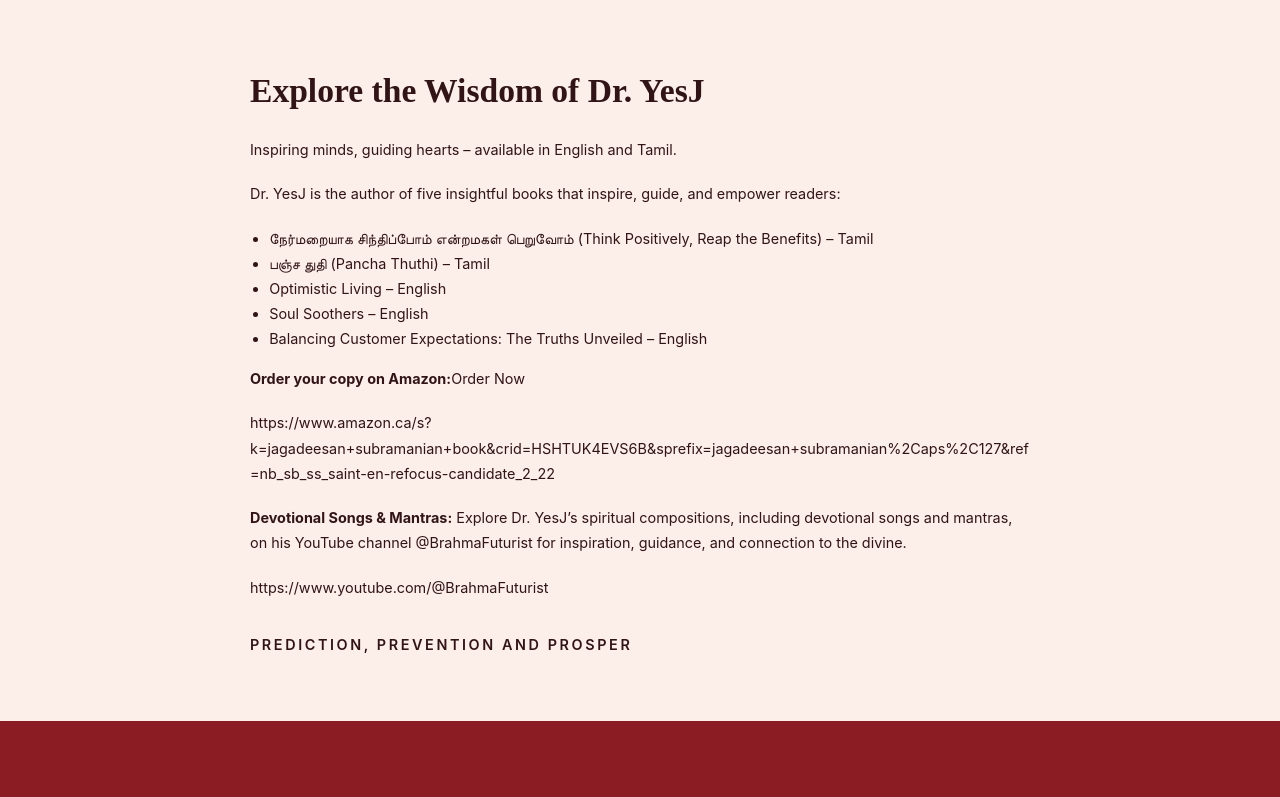
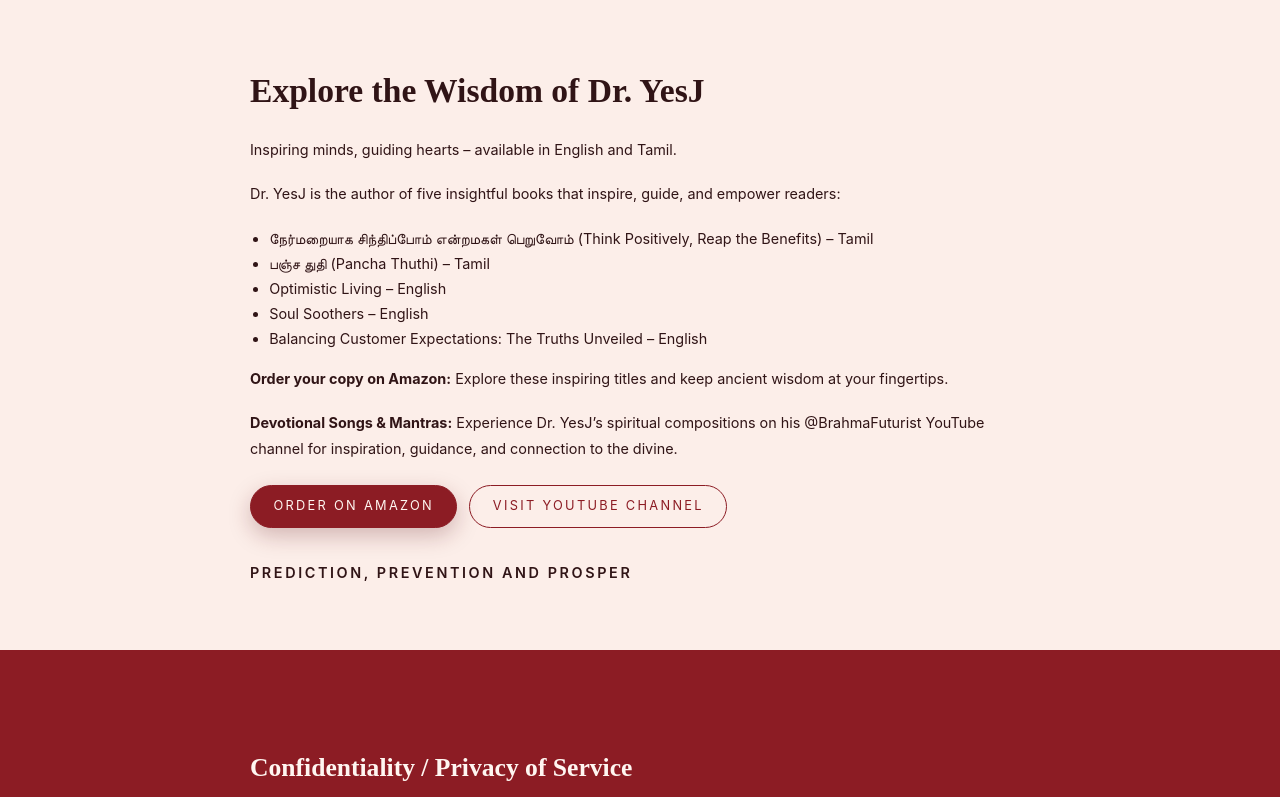
Before and after one commit to manojramoo/brahmafuturistic, an Angular app: page / in a window 1280 px wide. Shown: the part 1310-2107 px from the top of the page. Built offline with nearby package versions, Linux system fonts and the light colour scheme.

Commit message:
Update branding and improve call-to-action links

```diff
--- a/src/app/app.css
+++ b/src/app/app.css
@@ -173,6 +173,13 @@ p {
 
 .section-actions {
   margin-top: 1.5rem;
+  display: flex;
+  flex-wrap: wrap;
+  gap: 0.75rem;
+}
+
+.section-actions .btn {
+  flex-shrink: 0;
 }
 
 .btn {
--- a/src/app/pages/home/home.component.ts
+++ b/src/app/pages/home/home.component.ts
@@ -62,31 +62,30 @@ import { RouterLink } from '@angular/router';
           <li>Balancing Customer Expectations: The Truths Unveiled – English</li>
         </ul>
         <p>
-          <strong>Order your copy on Amazon:</strong>
+          <strong>Order your copy on Amazon:</strong> Explore these inspiring titles and keep ancient wisdom at your fingertips.
+        </p>
+        <p>
+          <strong>Devotional Songs &amp; Mantras:</strong> Experience Dr. YesJ’s spiritual compositions on his @BrahmaFuturist YouTube
+          channel for inspiration, guidance, and connection to the divine.
+        </p>
+        <div class="section-actions">
           <a
+            class="btn primary"
             href="https://www.amazon.ca/s?k=jagadeesan+subramanian+book&crid=HSHTUK4EVS6B&sprefix=jagadeesan+subramanian%2Caps%2C127&ref=nb_sb_ss_saint-en-refocus-candidate_2_22"
             target="_blank"
             rel="noopener"
-            >Order Now</a
+            aria-label="Order Dr. YesJ's books on Amazon (opens in a new tab)"
+            >Order on Amazon</a
           >
-        </p>
-        <p class="external-link">
           <a
-            href="https://www.amazon.ca/s?k=jagadeesan+subramanian+book&crid=HSHTUK4EVS6B&sprefix=jagadeesan+subramanian%2Caps%2C127&ref=nb_sb_ss_saint-en-refocus-candidate_2_22"
+            class="btn outline"
+            href="https://www.youtube.com/@BrahmaFuturist"
             target="_blank"
             rel="noopener"
-            >https://www.amazon.ca/s?k=jagadeesan+subramanian+book&amp;crid=HSHTUK4EVS6B&amp;sprefix=jagadeesan+subramanian%2Caps%2C127&amp;ref=nb_sb_ss_saint-en-refocus-candidate_2_22</a
+            aria-label="Visit the Brahma Futuristic YouTube channel (opens in a new tab)"
+            >Visit YouTube Channel</a
           >
-        </p>
-        <p>
-          <strong>Devotional Songs &amp; Mantras:</strong> Explore Dr. YesJ’s spiritual compositions, including devotional songs and
-          mantras, on his YouTube channel @BrahmaFuturist for inspiration, guidance, and connection to the divine.
-        </p>
-        <p class="external-link">
-          <a href="https://www.youtube.com/@BrahmaFuturist" target="_blank" rel="noopener"
-            >https://www.youtube.com/@BrahmaFuturist</a
-          >
-        </p>
+        </div>
         <p class="tagline">Prediction, Prevention and Prosper</p>
       </div>
     </section>
--- a/src/index.html
+++ b/src/index.html
@@ -2,7 +2,7 @@
 <html lang="en">
 <head>
   <meta charset="utf-8">
-  <title>Astral Vedang | Vedic Astrology & Conscious Futurism</title>
+  <title>Brahma Futuristic | Vedic Astrology & Conscious Futurism</title>
   <base href="/">
   <meta name="viewport" content="width=device-width, initial-scale=1">
   <link rel="icon" type="image/x-icon" href="favicon.ico">
```
